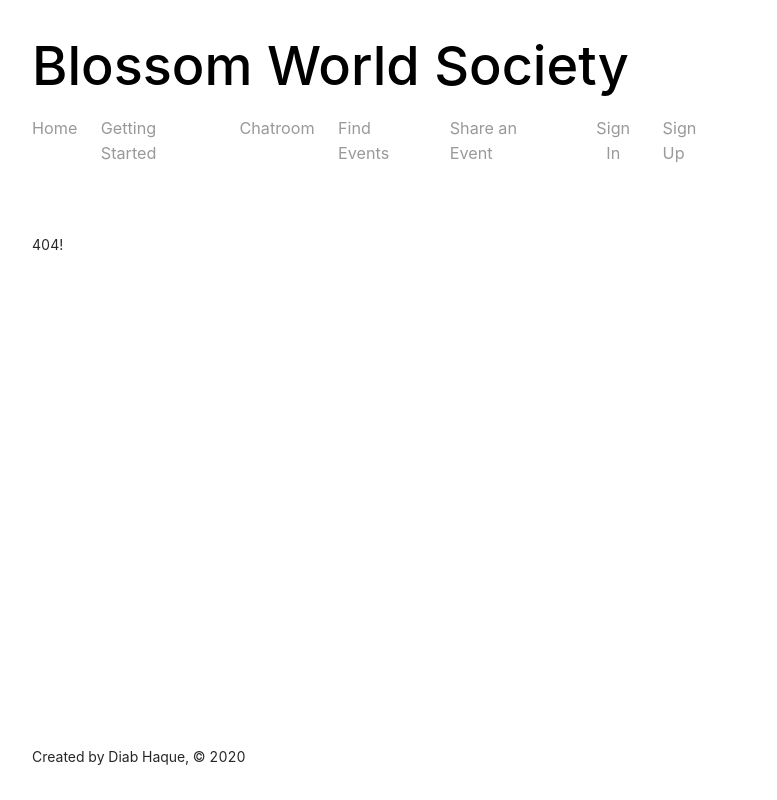
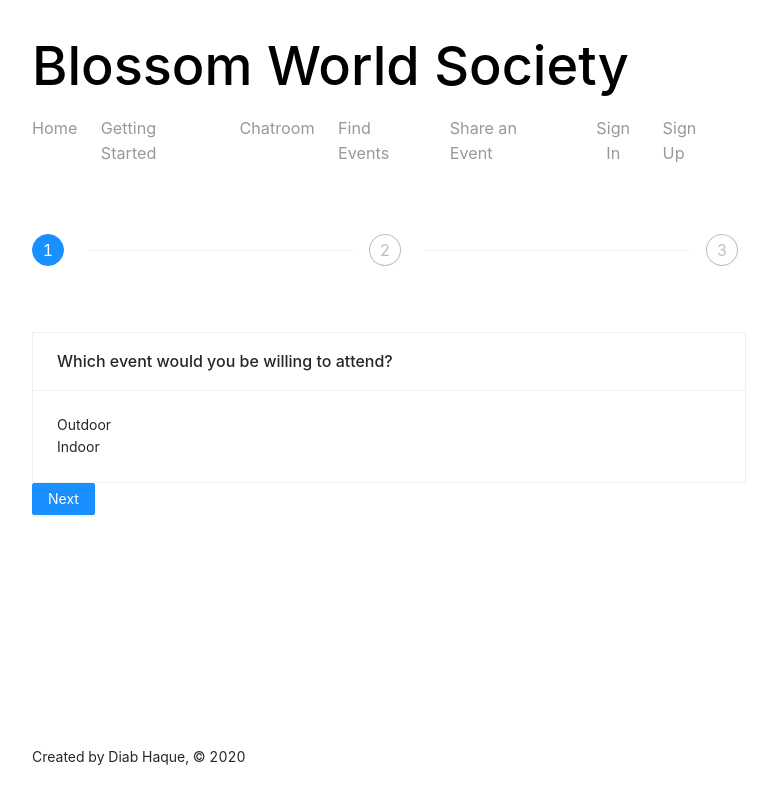
Before and after one commit to cfg2020apac/team-24, a React (Create React App) app in the folder client/: page /questions in a window 1280 px wide. Before the commit this address had no page. Shown: the whole page, without its empty margins (251-1028 px from the left). Built offline with nearby package versions, Linux system fonts and the light colour scheme.

Commit message:
Added questions for after signup

```diff
--- a/client/src/routers/AppRouter.js
+++ b/client/src/routers/AppRouter.js
@@ -18,6 +18,7 @@ import JobPage from '../routes/event/Event'
 import NotFoundPage from '../routes/pages/notFound'
 import CurrentUserContext from '../context/current-user.context'
 import 'antd/dist/antd.css'
+import question1 from '../routes/questions/question1';
 
 
 const AppRouter=()=>{
@@ -33,6 +34,7 @@ const AppRouter=()=>{
                     <Route path='/postjob' component={PostJobPage}/>
                     <Route path='/findjob' component={FindJobPage}/>
                     <Route path='/job/:id' component={JobPage}/>
+                    <Route path='/questions' component={question1}/>
                     <Route
                         path='/signin'
                         render={()=>
--- /dev/null
+++ b/client/src/routes/questions/question1.js
@@ -0,0 +1,84 @@
+import { Steps, Button, message, Card } from 'antd';
+import { Link } from 'react-router-dom';
+import React, { Component }  from 'react';
+
+const { Step } = Steps;
+
+const steps = [
+  {
+    title: '',
+    content: 'Which event would you be willing to attend? ',
+    answers : ['Outdoor' , 'Indoor']
+  },
+  {
+    title: '',
+    content: 'Which activity would be most interested in? ',
+    answers: ['Help old people' , 'Help young people']
+  },
+  {
+    title: '',
+    content: 'Which kind of activity are you interested in? ',
+    answers:['Education & Training', ' Befriending' ]
+  },
+];
+
+const interests = [];
+
+class question1 extends Component {
+  constructor(props) {
+    super(props);
+    this.state = {
+      current: 0,
+    };
+  }
+
+  next() {
+    const current = this.state.current + 1;
+    this.setState({ current });
+  }
+
+  prev() {
+    const current = this.state.current - 1;
+    this.setState({ current });
+  }
+
+  render() {
+    const { current } = this.state;
+    return (
+      <>
+        <Steps current={current}>
+          {steps.map(item => (
+            <Step key={item.title} title={item.title} />
+          ))}
+        </Steps>
+        <br />
+        <br />
+        <br />
+
+        <Card title={steps[current].content}>
+        <div className="steps-answers">{steps[current].answers[0]}</div>
+        <div className="steps-answers">{steps[current].answers[1]}</div>
+        </Card>
+        <div className="steps-action">
+          {current < steps.length - 1 && (
+            <Button type="primary" onClick={() => this.next()}>
+              Next
+            </Button>
+          )}
+          {current === steps.length - 1 && (
+            <Button type="primary" onClick={() => message.success('Processing complete!')}>
+              <Link to="/">Done</Link>
+            </Button>
+          )}
+          {current > 0 && (
+            <Button style={{ margin: '0 8px' }} onClick={() => this.prev()}>
+              Previous
+            </Button>
+          )}
+        </div>
+      </>
+    );
+  }
+}
+
+export default question1;
```
